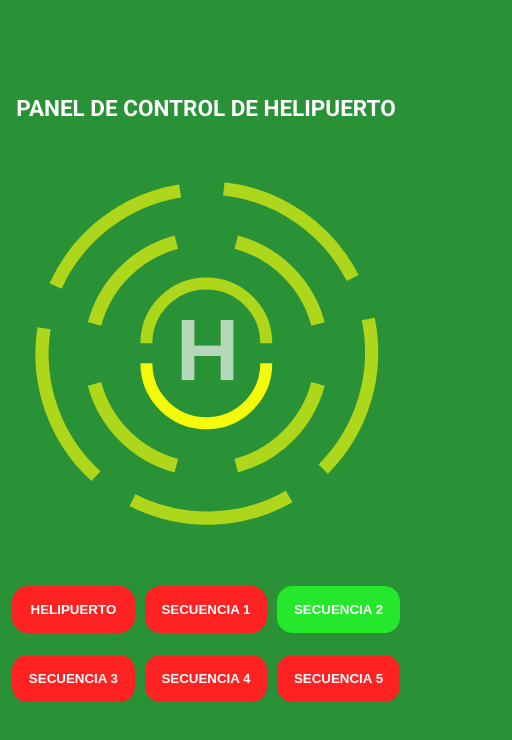
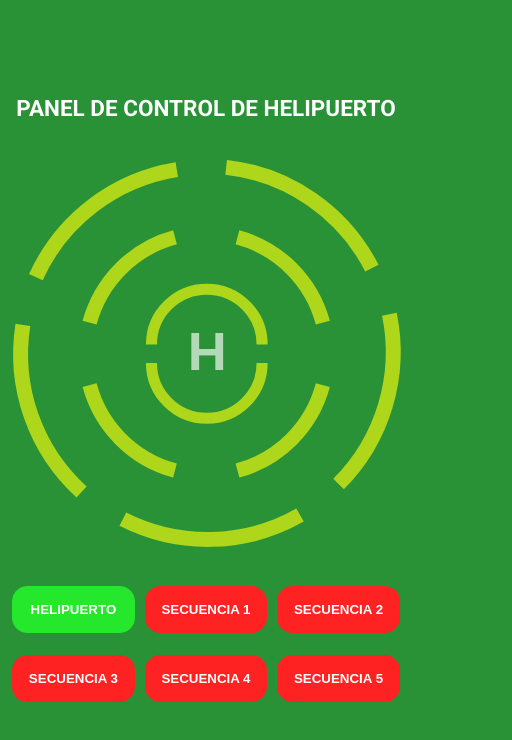
Before and after one commit to wisprfrog/Helipad-Web-Controller, a plain HTML site: page index_2.html in a window 390 px wide. Shown: the whole page, 512 px wide, since content can reach past the window. Drawn offline with Linux system fonts and the light colour scheme; a web font is replaced by a local one.

Commit message:
Functional web page

```diff
--- a/index_2.html
+++ b/index_2.html
@@ -5,105 +5,219 @@
     <link rel="icon" href="data:," />
     <link rel="stylesheet" href="style.css" />
 
-    <link rel="preconnect" href="https://fonts.googleapis.com">
-<link rel="preconnect" href="https://fonts.gstatic.com" crossorigin>
-<link href="https://fonts.googleapis.com/css2?family=Roboto:ital,wght@0,100..900;1,100..900&family=Winky+Sans:ital,wght@0,300..900;1,300..900&display=swap" rel="stylesheet">
+    <link rel="preconnect" href="https://fonts.googleapis.com" />
+    <link rel="preconnect" href="https://fonts.gstatic.com" crossorigin />
+    <link
+      href="https://fonts.googleapis.com/css2?family=Roboto:ital,wght@0,100..900;1,100..900&family=Winky+Sans:ital,wght@0,300..900;1,300..900&display=swap"
+      rel="stylesheet"
+    />
   </head>
-  <body class="flex_column" style=" row-gap: 2rem;">
+  <body class="flex_column" style="row-gap: 2rem">
     <h1 class="title flex_row">PANEL DE CONTROL DE HELIPUERTO</h1>
     <section class="helipuerto flex_row">
       <div class="flex_column" id="circulo_grande">
-        <svg class="fondo" width="115%" height="115%" viewBox="0 0 240 240" xmlns="http://www.w3.org/2000/svg">
+        <svg
+          class="fondo"
+          width="130%"
+          height="130%"
+          viewBox="0 0 240 240"
+          xmlns="http://www.w3.org/2000/svg"
+        >
           <g transform="translate(120,120)" fill="none" stroke-width="8">
+            <!-- Boton encendido: /circ_grande_x/on     boton apagado: /circ_grande_x/off -->
+            <!-- Color encendido: #f5fa0b               color apagado: #f5fa0bA6 -->
+
             <!-- Arco de 57°: punto final aproximadamente en (54.5, 83.2) -->
-            <path d="M 100 0 A 100 100 0 0 1 54.5 83.2" stroke="#f5fa0bA6"/>
+            <a href="/circ_grande_4/off">
+              <path
+                d="M 100 0 A 100 100 0 0 1 54.5 83.2"
+                stroke="#f5fa0bA6"
+              />
+            </a>
 
             <!-- Segundo arco, rotado 72° -->
+            <a href="/circ_grande_5/off">
               <g transform="rotate(72)">
-              <path d="M 100 0 A 100 100 0 0 1 54.5 83.2" stroke="#f5fa0bA6"/>
+                <path
+                  d="M 100 0 A 100 100 0 0 1 54.5 83.2"
+                  stroke="#f5fa0bA6"
+                />
               </g>
+            </a>
 
             <!-- Tercer arco, rotado 144° -->
+            <a href="/circ_grande_1/off">
               <g transform="rotate(144)">
-              <path d="M 100 0 A 100 100 0 0 1 54.5 83.2" stroke="#f5fa0bA6"/>
+                <path
+                  d="M 100 0 A 100 100 0 0 1 54.5 83.2"
+                  stroke="#f5fa0bA6"
+                />
               </g>
+            </a>
 
             <!-- Cuarto arco, rotado 216° -->
+            <a href="/circ_grande_2/off">
               <g transform="rotate(216)">
-              <path d="M 100 0 A 100 100 0 0 1 54.5 83.2" stroke="#f5fa0bA6"/>
+                <path
+                  d="M 100 0 A 100 100 0 0 1 54.5 83.2"
+                  stroke="#f5fa0bA6"
+                />
               </g>
+            </a>
 
             <!-- Quinto arco, rotado 288° -->
+            <a href="/circ_grande_3/off">
               <g transform="rotate(288)">
-              <path d="M 100 0 A 100 100 0 0 1 54.5 83.2" stroke="#f5fa0bA6"/>
+                <path
+                  d="M 100 0 A 100 100 0 0 1 54.5 83.2"
+                  stroke="#f5fa0bA6"
+                />
               </g>
+            </a>
           </g>
         </svg>
 
         <div class="circulo flex_column" id="circulo_mediano">
-          <svg class="fondo" width="115%" height="115%" viewBox="0 0 240 240" xmlns="http://www.w3.org/2000/svg">
+          <svg
+            class="fondo"
+            width="120%"
+            height="120%"
+            viewBox="0 0 240 240"
+            xmlns="http://www.w3.org/2000/svg"
+          >
             <g transform="translate(120,120)" fill="none" stroke-width="12">
+              <!-- Boton encendido: /circ_med_x/on     boton apagado: /circ_med_x/off -->
+              <!-- Color encendido: #f5fa0b               color apagado: #f5fa0bA6 -->
+
               <!-- Primer arco de 60° -->
-              <path d="M 100 0 A 100 100 0 0 1 50.0 86.6" stroke="#f5fa0bA6"/>
+              <a href="/circ_med_4/off">
+                <path
+                  d="M 100 0 A 100 100 0 0 1 50.0 86.6"
+                  stroke="#f5fa0bA6"
+                />
+              </a>
 
               <!-- Segundo arco, rotado 90° -->
+              <a href="/circ_med_1/off">
                 <g transform="rotate(90)">
-                <path d="M 100 0 A 100 100 0 0 1 50.0 86.6" stroke="#f5fa0bA6"/>
+                  <path
+                    d="M 100 0 A 100 100 0 0 1 50.0 86.6"
+                    stroke="#f5fa0bA6"
+                  />
                 </g>
+              </a>
 
               <!-- Tercer arco, rotado 180° -->
+              <a href="/circ_med_2/off">
                 <g transform="rotate(180)">
-                <path d="M 100 0 A 100 100 0 0 1 50.0 86.6" stroke="#f5fa0bA6"/>
+                  <path
+                    d="M 100 0 A 100 100 0 0 1 50.0 86.6"
+                    stroke="#f5fa0bA6"
+                  />
                 </g>
+              </a>
 
               <!-- Cuarto arco, rotado 270° -->
+              <a href="/circ_med_3/off">
                 <g transform="rotate(270)">
-                <path d="M 100 0 A 100 100 0 0 1 50.0 86.6" stroke="#f5fa0bA6"/>
+                  <path
+                    d="M 100 0 A 100 100 0 0 1 50.0 86.6"
+                    stroke="#f5fa0bA6"
+                  />
                 </g>
+              </a>
             </g>
           </svg>
 
           <div class="circulo flex_column" id="circulo_peque">
-            <svg class="fondo" width="130%" height="130%" viewBox="0 0 100 110" xmlns="http://www.w3.org/2000/svg">
+            <svg
+              class="fondo"
+              width="120%"
+              height="120%"
+              viewBox="0 0 100 110"
+              xmlns="http://www.w3.org/2000/svg"
+            >
+              <!-- Boton encendido: /circ_peq_x/on     boton apagado: /circ_peq_x/off -->
+              <!-- Color encendido: #f5fa0b               color apagado: #f5fa0bA6 -->
+
               <!-- Primer arco superior -->
-              <path d="M 20,50 A 30,30 0 0,1 80,50" stroke="#f5fa0b" stroke-width="6" fill="none"/>
+              <a href="/circ_peq_2/off">
+                <path
+                  d="M 20,50 A 30,30 0 0,1 80,50"
+                  stroke="#f5fa0bA6"
+                  stroke-width="6"
+                  fill="none"
+                />
+              </a>
 
               <!-- Segundo arco inferior con menos separación, siguiendo la trayectoria circular -->
-              <path d="M 20,60 A 30,30 0 0,0 80,60" stroke="#f5fa0bA6" stroke-width="6" fill="none"/>
+              <a href="/circ_peq_1/off">
+                <path
+                  d="M 20,60 A 30,30 0 0,0 80,60"
+                  stroke="#f5fa0bA6"
+                  stroke-width="6"
+                  fill="none"
+                />
+              </a>
             </svg>
 
-            <a href="%URL%">
             <div class="circulo flex_column" id="h_central">
-                <svg class="fondo" width="65%" height="65%" viewBox="0 0 50 50" xmlns="http://www.w3.org/2000/svg">
-                  <text x="10" y="40" font-family="Arial" font-size="40" font-weight="600" fill="#ffffffA6">H</text>
+              <svg
+                class="fondo"
+                width="40%"
+                height="40%"
+                viewBox="0 0 50 50"
+                xmlns="http://www.w3.org/2000/svg"
+              >
+                <!-- Boton encendido: /letra_h/on     boton apagado: /letra_h/off -->
+                <!-- Color encendido: #ffffff         color apagado: #ffffffA6 -->
+
+                <a href="/letra_h/off">
+                  <text
+                    x="10"
+                    y="40"
+                    font-family="Arial"
+                    font-size="40"
+                    font-weight="600"
+                    fill="#ffffffA6"
+                  >
+                    H
+                  </text>
+                </a>
               </svg>
             </div>
-            </a>
           </div>
         </div>
       </div>
     </section>
 
     <section class="flex_row buttons">
-      <button class="button button_off">
-        HELIPUERTO
-      </button>
-      <button class="button button_off">
-        SECUENCIA 1
-      </button>
+      <!-- Boton encendido: /name/on     boton apagado: /name/off  -->
+      <!-- Clase encencido: button_on    clase apagado: button_off -->
 
-      <button class="button button_on">
-        SECUENCIA 2
-      </button>
-      <button class="button button_off">
-        SECUENCIA 3
-      </button>
-      <button class="button button_off">
-        SECUENCIA 4
-      </button>
-      <button class="button button_off">
-        SECUENCIA 5
-      </button>
+      <a href="%url_boton_heli%">
+        <button class="button button_on">HELIPUERTO</button>
+      </a>
+
+      <a href="%url_boton_sec1%">
+        <button class="button button_off">SECUENCIA 1</button>
+      </a>
+
+      <a href="%url_boton_sec2%">
+        <button class="button button_off">SECUENCIA 2</button>
+      </a>
+
+      <a href="%url_boton_sec3%">
+        <button class="button button_off">SECUENCIA 3</button>
+      </a>
+
+      <a href="%url_boton_sec4%">
+        <button class="button button_off">SECUENCIA 4</button>
+      </a>
+
+      <a href="%url_boton_sec5%">
+        <button class="button button_off">SECUENCIA 5</button>
+      </a>
     </section>
   </body>
 </html>
--- a/style.css
+++ b/style.css
@@ -60,20 +60,24 @@ body{
     width: 100%;
     height: 100%;
     transform: rotate(60deg);
+    z-index: 2;
   }
 
   #circulo_mediano{
     /* background-color: green; */
     transform: rotate(45deg);
+    z-index: 3;
   }
 
   #circulo_peque{
     transform: rotate(75deg);
+    z-index: 4;
   }
 
   #h_central{
     /* background-color: grey; */
     background-position: center;
+    z-index: 5;
   }
 
   .buttons{
@@ -83,10 +87,14 @@ body{
     row-gap: 1.5rem;
   }
 
+  .buttons a{
+    width: 30%;
+  }
+
   .button{
     font-weight: 700;
     color: var(--text-white);
-    width: 30%;
+    width: 100%;
     padding: 1rem 0;
     border: 1px solid var(--button_color);
     background-color: var(--button_color);
```
Also changed, not shown: index.html (+13 -118 lines), 4 other files. Lines whose indentation alone changed are shown as unchanged.
